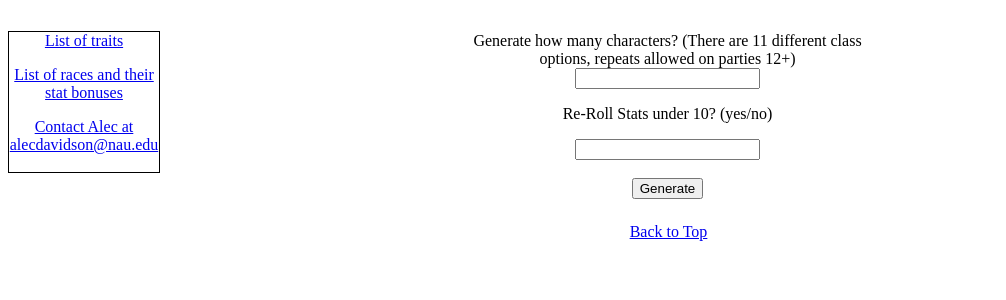
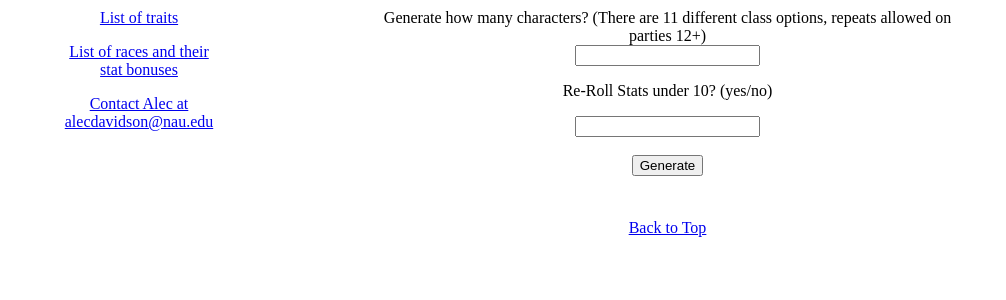
Before and after one commit to alecdavidson/dndcharacter, a Flask app: page / in a window 1280 px wide. Shown: the top 300 px of the page, without its empty margins (0-1006 px from the left). Run offline with Flask 2, Linux system fonts and the light colour scheme.

Commit message:
Tweaked the look of the site\

```diff
--- a/run.py
+++ b/run.py
@@ -3,4 +3,5 @@ from server import app
 
 port = int(os.environ.get('PORT', 33507))
 
+app.debug = True
 app.run(host='0.0.0.0', port=port)
--- a/templates/index.html
+++ b/templates/index.html
@@ -5,23 +5,25 @@
 		<style>
 			.container { position:relative; padding:0 0 0 55px; }
 			#sidebar {
-				position:absolute;
+				float: left;
 				top:0; bottom:0; left:0;
-				border:1px solid #000; width:150px; height:140px
+				border:1px solid #fff; width:150px; height:140px
 			}
 			#content {
-				border:1px solid #fff; width:400px;
+				border:1px solid #fff; width:600px;
+				background: #fff;
 				margin:5px 0 5px 0;
 			}
 			#footer {
-				border:1px solid #fff; width:400px;
+				border:1px solid #fff; width:100px;
 				margin:5px 0 5px 0;
 			}
 		</style>
 	</head>
 	<body>
-	<br>
+
 		<div class="container" align="center">
+
 			<div id="sidebar" align="sidebar">
 				<a href="{{ url_for('static', filename='traits.txt') }}">List of traits</a>
 				<p>
@@ -29,6 +31,7 @@
 				<p>
 				<a href="mailto:alecdavidson@nau.edu">Contact Alec at alecdavidson@nau.edu</a>
 			</div>
+
 			<div id="content" align="center">
 				Generate how many characters?
 				(There are 11 different class options, repeats allowed on parties 12+)
@@ -43,6 +46,7 @@
 					<button type="submit" name="Randomize">Generate</button>
 					<br>
 					<br>
+					<br>
 				{% with messages = get_flashed_messages() %}
 					{% if messages %}
 						Results:
@@ -53,13 +57,14 @@
 						</pre>
 					{% endif %}
 				{% endwith %}
+				</form>
+			</div>
+
 			<div id="footer" align="center">
 				<a href="#top">Back to Top</a>
 				<p>
 			</div>
-			</form>
 
-		</div>
 		</div>
 	</body>
 </html>
```
Also changed, not shown: 4 other files. Lines whose indentation alone changed are shown as unchanged.
